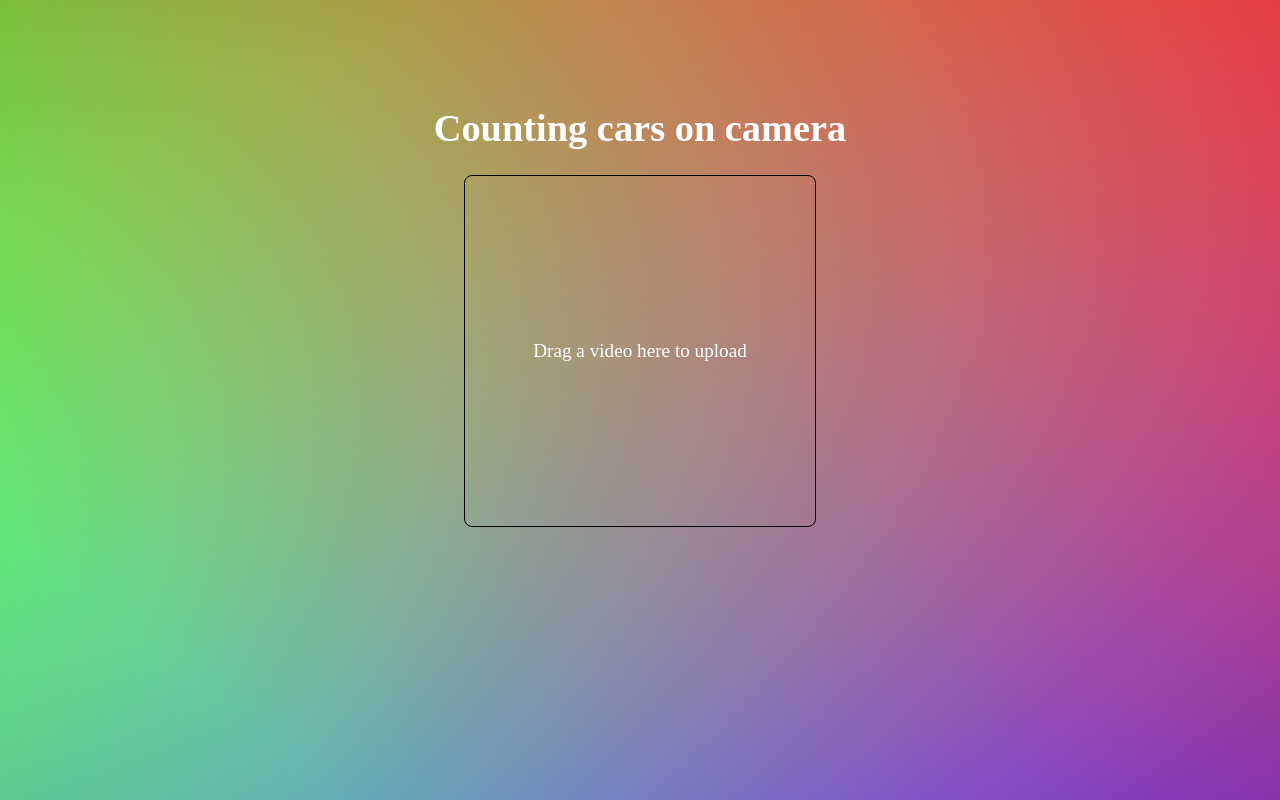
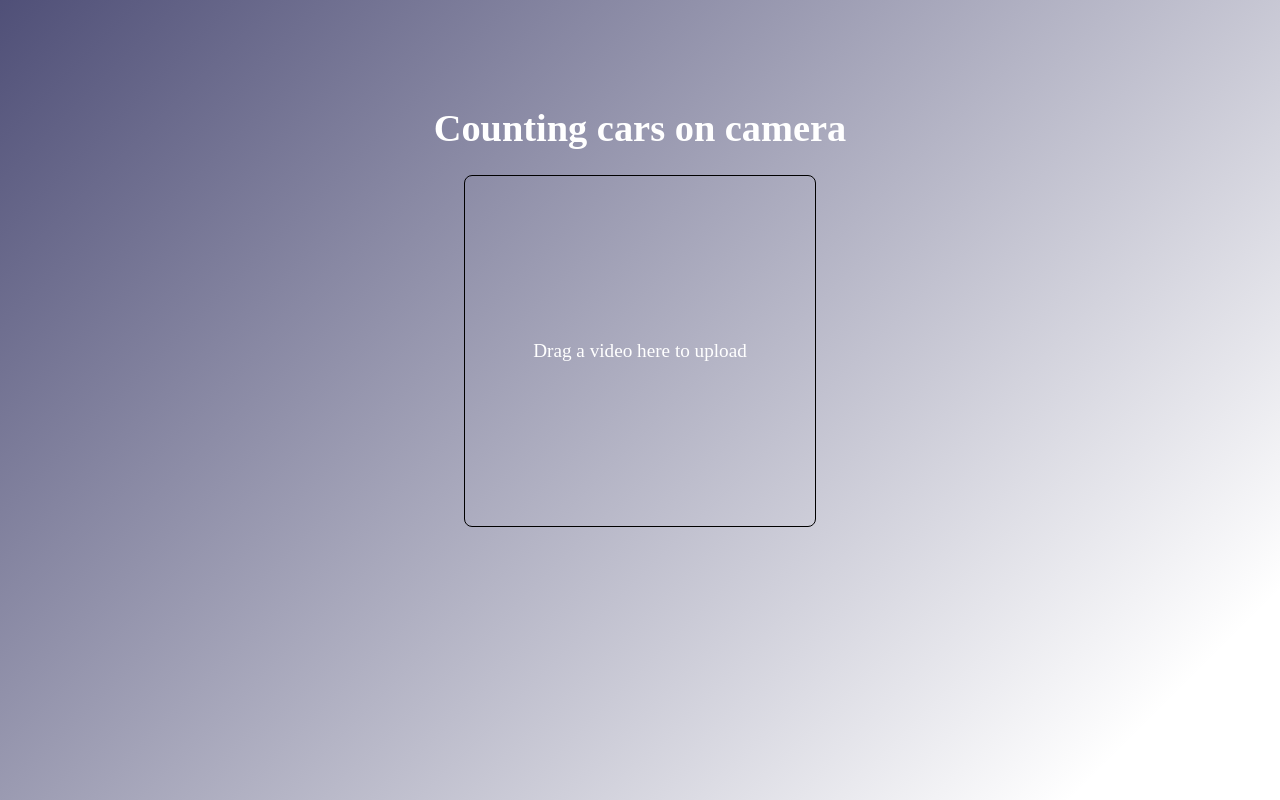
Before and after one commit to kissmihaly1/kepfeld2024, a Flask app: page / in a window 1280 px wide. Run offline with Flask 3, Linux system fonts and the light colour scheme.

Commit message:
UI frissítése v2.0
- Lecserélni a régi többszínű hátteret, egy kékes háttérre, ami lineáris átmenettel megy át sötét kékből fehérbe.

```diff
--- a/app.py
+++ b/app.py
@@ -12,9 +12,11 @@ tracker = VehicleDetectionTracker()
 
 os.makedirs("static/videos", exist_ok=True)
 
+
 @app.route('/')
 def hello_world():
     return render_template('index.html')
+
 
 @app.route("/process-video", methods=["POST"])
 def process_video():
@@ -37,9 +39,11 @@ def process_video():
     else:
         return "Error processing video", 500
 
+
 @app.route('/videos/<filename>', methods=['GET'])
 def serve_video(filename):
     return send_from_directory('static/videos', filename, mimetype="video/mp4;codecs=vp9")
+
 
 def process_video_file(input_path, output_path):
     cap = cv2.VideoCapture(input_path)
@@ -77,5 +81,6 @@ def process_video_file(input_path, output_path):
     print(f"Processed video saved to {output_path} with {frame_count} frames.")
     return True
 
+
 if __name__ == '__main__':
     app.run(debug=True)
--- a/static/styles.css
+++ b/static/styles.css
@@ -1,8 +1,6 @@
 html {
   height: 100%;
-    background: linear-gradient(217deg, rgba(255,0,0,.7), rgba(255,0,0,0) 85%),
-    linear-gradient(127deg, rgba(0,255,0,.7), rgba(0,255,0,0) 85%),
-    linear-gradient(336deg, rgba(0,0,255,.7), rgba(0,0,255,0) 85%);
+  background: linear-gradient(135deg, rgba(49, 49, 96, 0.85), rgba(255,0,0,0) 90%);
 }
 
 body {
@@ -13,7 +11,6 @@ body {
   padding: 80px 0 80px 0;
 
   form {
-
     input {
       font-size: 1rem;
     }
@@ -95,6 +92,11 @@ body {
  * Reference link: https://loading.io/css/
  * ===========================
  */
+
+ .progress-spinner-text-holder {
+  color: black;
+  font-weight: bold;
+ }
 
  .custom-scroll-spinner {
     bottom: 50%;
--- a/templates/index.html
+++ b/templates/index.html
@@ -46,7 +46,7 @@
   </div>
   <div id="progressSpinner" class="custom-scroll-spinner">
     <div class="lds-roller"><div></div><div></div><div></div><div></div><div></div><div></div><div></div><div></div></div>
-    <div style="color: black; font-weight: bold;">
+    <div class="progress-spinner-text-holder">
       Please wait until the video is processed...
     </div>
   </div>
```
Lines whose indentation alone changed are shown as unchanged.
